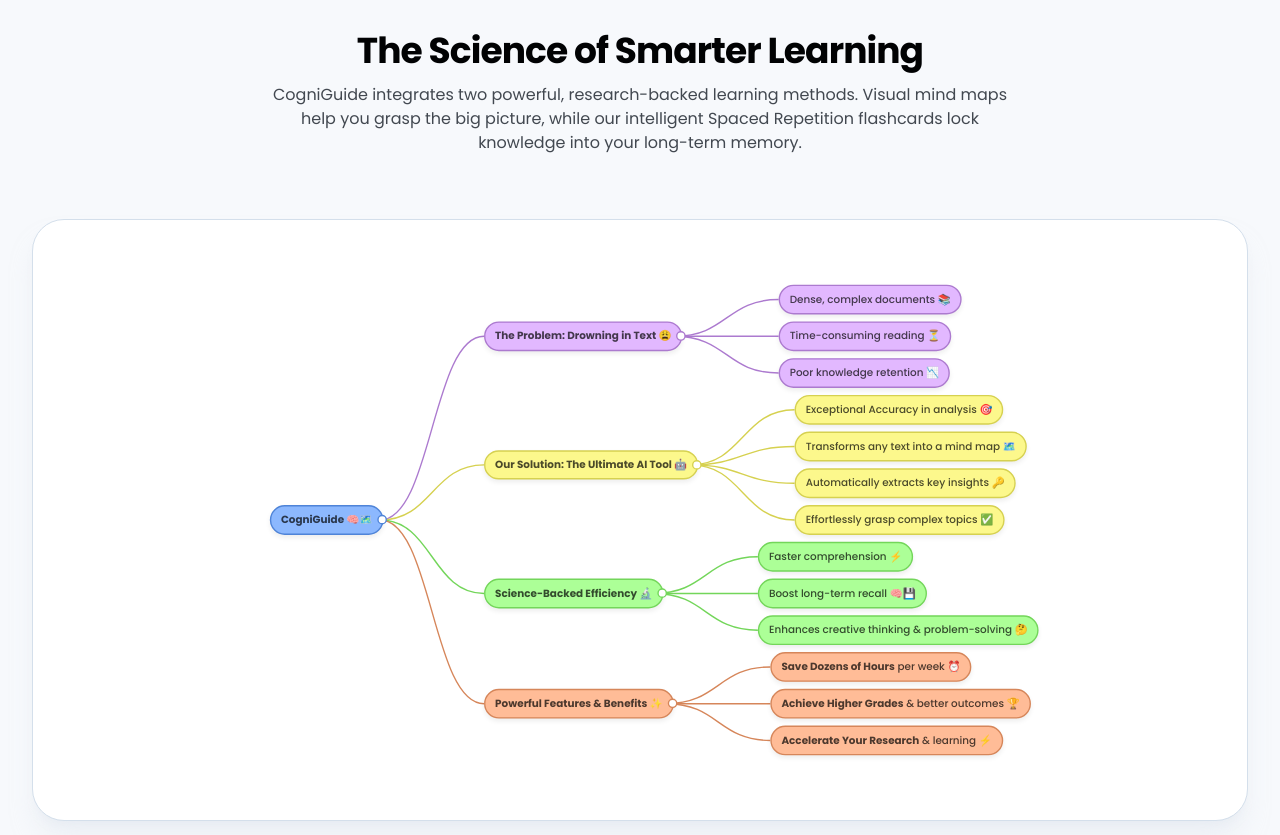
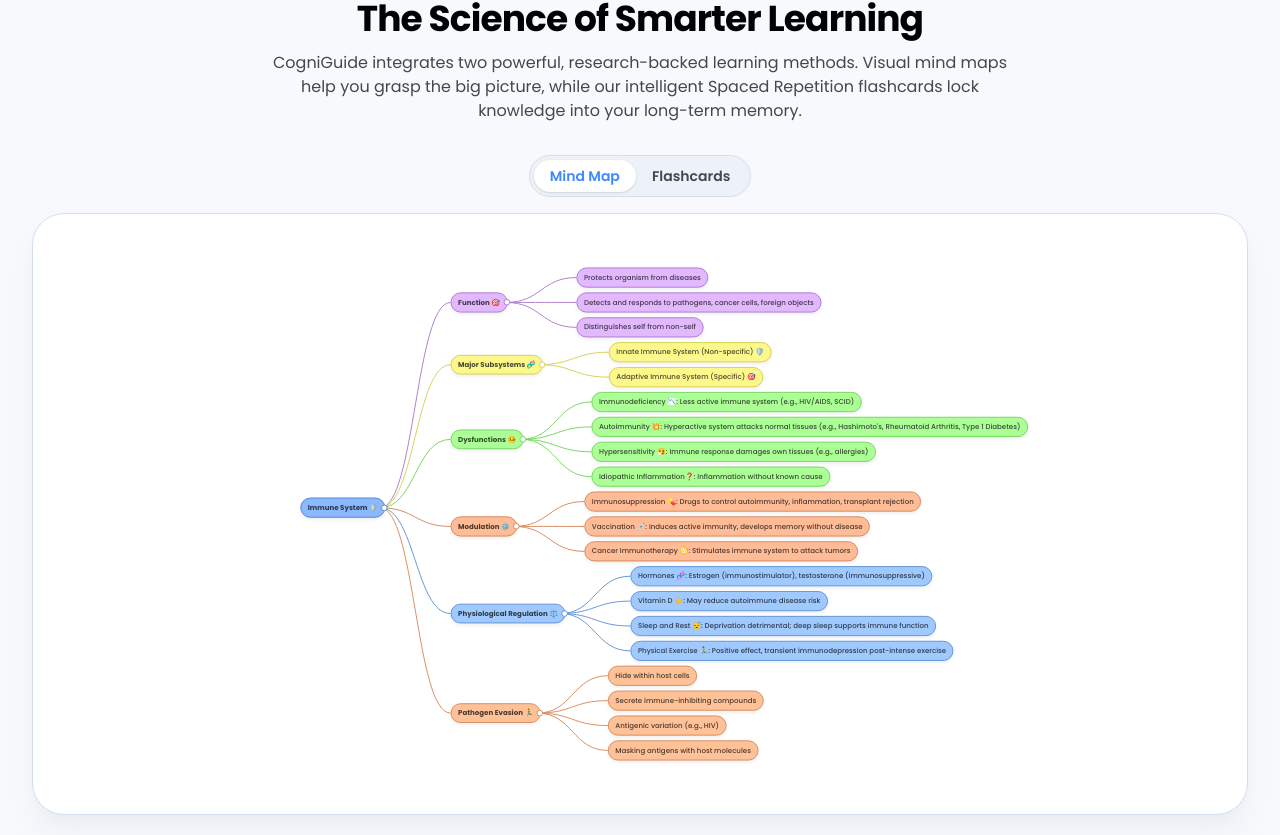
Before and after one commit to Led-adel-pilot/CogniGuide, a Next.js app: page / in a window 1280 px wide. Shown: the part 745-1580 px from the top of the page. Built offline with nearby package versions, Linux system fonts and the light colour scheme; no server answers.

Commit message:
Added embedded flashcards

```diff
--- a/app/page.tsx
+++ b/app/page.tsx
@@ -11,9 +11,10 @@ import { useRouter } from 'next/navigation';
 import { supabase } from '@/lib/supabaseClient';
 import AuthModal from '@/components/AuthModal';
 import EmbeddedMindMap from '@/components/EmbeddedMindMap';
+import EmbeddedFlashcards from '@/components/EmbeddedFlashcards';
 
 const InteractiveMindMap = () => {
-  const markdownData = "# CogniGuide 🧠🗺️\n- **The Problem: Drowning in Text 😩**\n  - Dense, complex documents 📚\n  - Time-consuming reading ⏳\n  - Poor knowledge retention 📉\n- **Our Solution: The Ultimate AI Tool 🤖**\n  - Exceptional Accuracy in analysis 🎯\n  - Transforms any text into a mind map 🗺️\n  - Automatically extracts key insights 🔑\n  - Effortlessly grasp complex topics ✅\n- **Science-Backed Efficiency 🔬**\n  - Faster comprehension ⚡\n  - Boost long-term recall 🧠💾\n  - Enhances creative thinking & problem-solving 🤔\n- **Powerful Features & Benefits ✨**\n  - **Save Dozens of Hours** per week ⏰\n  - **Achieve Higher Grades** & better outcomes 🏆\n  - **Accelerate Your Research** & learning ⚡";
+  const markdownData = "# Immune System 🛡️\n- **Function 🎯**\n  - Protects organism from diseases\n  - Detects and responds to pathogens, cancer cells, foreign objects\n  - Distinguishes self from non-self\n- **Major Subsystems 🧬**\n  - Innate Immune System (Non-specific) 🛡️\n  - Adaptive Immune System (Specific) 🎯\n- **Dysfunctions 🤒**\n  - Immunodeficiency 📉: Less active immune system (e.g., HIV/AIDS, SCID)\n  - Autoimmunity 💥: Hyperactive system attacks normal tissues (e.g., Hashimoto's, Rheumatoid Arthritis, Type 1 Diabetes)\n  - Hypersensitivity 🤧: Immune response damages own tissues (e.g., allergies)\n  - Idiopathic Inflammation❓: Inflammation without known cause\n- **Modulation ⚙️**\n  - Immunosuppression 💊: Drugs to control autoimmunity, inflammation, transplant rejection\n  - Vaccination 💉: Induces active immunity, develops memory without disease\n  - Cancer Immunotherapy ♋: Stimulates immune system to attack tumors\n- **Physiological Regulation ⚖️**\n  - Hormones 🧬: Estrogen (immunostimulator), testosterone (immunosuppressive)\n  - Vitamin D ☀️: May reduce autoimmune disease risk\n  - Sleep and Rest 😴: Deprivation detrimental; deep sleep supports immune function\n  - Physical Exercise 🏃: Positive effect, transient immunodepression post-intense exercise\n- **Pathogen Evasion 🏃‍♂️**\n  - Hide within host cells\n  - Secrete immune-inhibiting compounds\n  - Antigenic variation (e.g., HIV)\n  - Masking antigens with host molecules";
 
   return <EmbeddedMindMap markdown={markdownData} />;
 };
@@ -22,6 +23,7 @@ const InteractiveMindMap = () => {
 export default function Home() {
   const [showAuth, setShowAuth] = useState(false);
   const [isAuthed, setIsAuthed] = useState(false);
+  const [view, setView] = useState('mindmap');
   const router = useRouter();
 
   useEffect(() => {
@@ -94,15 +96,33 @@ export default function Home() {
           </section>
 
           {/* Why Mind Maps Section */}
-          <section className="py-20 bg-muted/30 border-y">
+          <section className="pt-10 md:pt-12 pb-10 bg-muted/30 border-y">
             <div className="container">
-              <div className="text-center mb-16">
+              <div className="text-center mb-8">
                 <h2 className="text-3xl md:text-4xl font-bold font-heading tracking-tight">The Science of Smarter Learning</h2>
                 <p className="text-muted-foreground mt-3 max-w-3xl mx-auto">CogniGuide integrates two powerful, research-backed learning methods. Visual mind maps help you grasp the big picture, while our intelligent Spaced Repetition flashcards lock knowledge into your long-term memory.</p>
               </div>
-              <div className="relative bg-white rounded-[2rem] border shadow-xl shadow-slate-200/50 overflow-hidden">
-                <div className="h-[500px] md:h-[600px] w-full">
-                  <InteractiveMindMap />
+              <div className="relative">
+                <div className="flex justify-center mb-4">
+                  <div className="inline-flex p-1 rounded-full border bg-muted/50">
+                    <button
+                      onClick={() => setView('mindmap')}
+                      className={`px-4 py-1.5 text-sm font-semibold rounded-full transition-colors ${view === 'mindmap' ? 'bg-white text-primary shadow' : 'text-muted-foreground hover:text-primary'}`}
+                    >
+                      Mind Map
+                    </button>
+                    <button
+                      onClick={() => setView('flashcards')}
+                      className={`px-4 py-1.5 text-sm font-semibold rounded-full transition-colors ${view === 'flashcards' ? 'bg-white text-primary shadow' : 'text-muted-foreground hover:text-primary'}`}
+                    >
+                      Flashcards
+                    </button>
+                  </div>
+                </div>
+                <div className="bg-white rounded-[2rem] border shadow-xl shadow-slate-200/50 overflow-hidden">
+                  <div className="h-[500px] md:h-[600px] w-full">
+                    {view === 'mindmap' ? <InteractiveMindMap /> : <EmbeddedFlashcards />}
+                  </div>
                 </div>
               </div>
             </div>
--- /dev/null
+++ b/components/EmbeddedFlashcards.tsx
@@ -0,0 +1,82 @@
+'use client';
+
+import FlashcardsModal, { type Flashcard } from '@/components/FlashcardsModal';
+
+const sampleFlashcards: Flashcard[] = [
+    {
+        "question": "What are the three primary functions of the immune system?",
+        "answer": "1. Protects from diseases.\n2. Detects and responds to pathogens, cancer cells, and foreign objects.\n3. Distinguishes self from non-self."
+    },
+    {
+        "question": "What are the two major subsystems of the immune system?",
+        "answer": "Innate (non-specific) and Adaptive (specific) immune systems."
+    },
+    {
+        "question": "Which immune subsystem provides a non-specific defense?",
+        "answer": "The innate immune system."
+    },
+    {
+        "question": "Which immune subsystem provides a specific, targeted response to pathogens?",
+        "answer": "The adaptive immune system."
+    },
+    {
+        "question": "What is the term for an immune dysfunction characterized by a less active immune system?",
+        "answer": "Immunodeficiency (e.g., HIV/AIDS)."
+    },
+    {
+        "question": "What is autoimmunity?",
+        "answer": "An immune dysfunction where a hyperactive system attacks the body's normal tissues (e.g., Rheumatoid Arthritis)."
+    },
+    {
+        "question": "What is hypersensitivity in the context of the immune system?",
+        "answer": "An immune dysfunction where the immune response itself damages the body's own tissues (e.g., allergies)."
+    },
+    {
+        "question": "What is the term for inflammation that occurs without a known cause?",
+        "answer": "Idiopathic inflammation."
+    },
+    {
+        "question": "What is the purpose of immunosuppression as a medical intervention?",
+        "answer": "To use drugs to control autoimmunity, inflammation, or transplant rejection."
+    },
+    {
+        "question": "How does vaccination modulate the immune system?",
+        "answer": "It induces active immunity and develops immunological memory without causing the disease."
+    },
+    {
+        "question": "What is the goal of cancer immunotherapy?",
+        "answer": "To stimulate the patient's own immune system to attack tumors."
+    },
+    {
+        "question": "How do the hormones estrogen and testosterone differentially affect the immune system?",
+        "answer": "Estrogen acts as an immunostimulator, while testosterone is immunosuppressive."
+    },
+    {
+        "question": "What is a potential benefit of Vitamin D for the immune system?",
+        "answer": "It may reduce the risk of autoimmune diseases."
+    },
+    {
+        "question": "How does sleep and rest impact immune function?",
+        "answer": "Deprivation is detrimental, while deep sleep supports immune function."
+    },
+    {
+        "question": "What is the general effect of physical exercise on the immune system?",
+        "answer": "It has a positive effect, though intense exercise can cause transient immunodepression."
+    },
+    {
+        "question": "List four strategies pathogens use to evade the immune system.",
+        "answer": "- Hide within host cells\n- Secrete immune-inhibiting compounds\n- Antigenic variation (e.g., HIV)\n- Masking antigens with host molecules"
+    }
+];
+
+export default function EmbeddedFlashcards() {
+    return (
+        <FlashcardsModal
+            open={true}
+            isEmbedded={true}
+            cards={sampleFlashcards}
+            title="Sample Flashcards"
+            onClose={() => {}}
+        />
+    );
+}
--- a/components/FlashcardsModal.tsx
+++ b/components/FlashcardsModal.tsx
@@ -37,9 +37,10 @@ type Props = {
   initialIndex?: number;
   studyDueOnly?: boolean;
   dueIndices?: number[];
+  isEmbedded?: boolean;
 };
 
-export default function FlashcardsModal({ open, title, cards, isGenerating = false, error, onClose, deckId, initialIndex, studyDueOnly = false, dueIndices }: Props) {
+export default function FlashcardsModal({ open, title, cards, isGenerating = false, error, onClose, deckId, initialIndex, studyDueOnly = false, dueIndices, isEmbedded = false }: Props) {
   const [index, setIndex] = React.useState(0);
   const [showAnswer, setShowAnswer] = React.useState(false);
   const [scheduledCards, setScheduledCards] = React.useState<CardWithSchedule[] | null>(null);
@@ -196,13 +197,13 @@ export default function FlashcardsModal({ open, title, cards, isGenerating = fal
     return index;
   };
 
-  if (!open) return null;
+  if (!open && !isEmbedded) return null;
 
   const hasCards = Boolean(cards && cards.length > 0);
 
-  return (
-    <div className="fixed inset-0 bg-background/80 backdrop-blur-sm flex items-center justify-center z-[100] p-4 font-sans">
+  const ModalContent = () => (
     <div className="relative bg-white w-full h-full rounded-[1.5rem] border border-gray-200 ring-1 ring-black/5 shadow-2xl flex flex-col overflow-hidden">
+      {!isEmbedded && (
         <div className="absolute top-2 right-2 z-30">
           <button
             onClick={onClose}
@@ -212,12 +213,13 @@ export default function FlashcardsModal({ open, title, cards, isGenerating = fal
             <X className="h-4 w-4" />
           </button>
         </div>
+      )}
 
       <div className="w-full h-full grid grid-rows-[auto,1fr,auto] bg-white p-4 sm:p-6">
-          <div className="w-full max-w-5xl mx-auto grid grid-cols-1 sm:grid-cols-3 items-center gap-3">
-            <div className="text-left text-sm font-medium truncate bg-clip-text text-transparent bg-gradient-to-r from-indigo-600 to-emerald-600">{title || 'Flashcards'}</div>
+        <div className="w-full max-w-5xl mx-auto grid grid-cols-1 sm:grid-cols-3 items-center gap-2 sm:gap-3">
+          <div className="text-center sm:text-left text-sm font-medium truncate bg-clip-text text-transparent bg-gradient-to-r from-indigo-600 to-emerald-600">{title || 'Flashcards'}</div>
           <div className="text-sm text-gray-600 text-center">{hasCards ? `${index + 1} / ${cards!.length}` : ''}</div>
-            <div className="justify-self-start sm:justify-self-end">
+          <div className="justify-self-center sm:justify-self-end">
             {hasCards && (
               <label className="inline-flex items-center gap-2 text-sm">
                 <span className="text-gray-700 font-medium">Exam date</span>
@@ -291,14 +293,15 @@ export default function FlashcardsModal({ open, title, cards, isGenerating = fal
         </div>
 
         {hasCards ? (
-            <div className="w-full max-w-3xl mx-auto mt-4 grid grid-cols-3 items-center gap-3">
+          <div className="w-full max-w-3xl mx-auto mt-4 grid grid-cols-3 items-center gap-2 sm:gap-3">
             {!showAnswer ? (
               <div className="justify-self-start">
                 <button
                   onClick={() => { if (!cards) return; setIndex(getPrevIndex()); setShowAnswer(false); setHoveredGrade(null); setPredictedDueByGrade({}); setPredictedDueDatesByGrade({}); }}
-                    className="inline-flex items-center h-10 px-4 rounded-full border border-gray-300 bg-white text-gray-700 hover:bg-gray-50 transition-colors focus-visible:outline-none focus-visible:ring-2 focus-visible:ring-gray-400/50 whitespace-nowrap"
+                  className="inline-flex items-center justify-center h-10 w-10 sm:w-auto sm:px-4 rounded-full border border-gray-300 bg-white text-gray-700 hover:bg-gray-50 transition-colors focus-visible:outline-none focus-visible:ring-2 focus-visible:ring-gray-400/50"
                 >
-                    <ChevronLeft className="h-5 w-5 mr-2" /> Prev
+                  <ChevronLeft className="h-5 w-5 sm:mr-2" />
+                  <span className="hidden sm:inline">Prev</span>
                 </button>
               </div>
             ) : <div />}
@@ -360,9 +363,10 @@ export default function FlashcardsModal({ open, title, cards, isGenerating = fal
               <div className="justify-self-end">
                 <button
                   onClick={() => { if (!cards) return; setIndex(getNextIndex()); setShowAnswer(false); setHoveredGrade(null); setPredictedDueByGrade({}); setPredictedDueDatesByGrade({}); }}
-                    className="inline-flex items-center h-10 px-4 rounded-full border border-gray-300 bg-white text-gray-700 hover:bg-gray-50 transition-colors focus-visible:outline-none focus-visible:ring-2 focus-visible:ring-gray-400/50 whitespace-nowrap"
+                  className="inline-flex items-center justify-center h-10 w-10 sm:w-auto sm:px-4 rounded-full border border-gray-300 bg-white text-gray-700 hover:bg-gray-50 transition-colors focus-visible:outline-none focus-visible:ring-2 focus-visible:ring-gray-400/50"
                 >
-                    Next <ChevronRight className="h-5 w-5 ml-2" />
+                  <span className="hidden sm:inline">Next</span>
+                  <ChevronRight className="h-5 w-5 sm:ml-2" />
                 </button>
               </div>
             ) : <div />}
@@ -372,6 +376,15 @@ export default function FlashcardsModal({ open, title, cards, isGenerating = fal
         )}
       </div>
     </div>
+  );
+
+  if (isEmbedded) {
+    return <ModalContent />;
+  }
+
+  return (
+    <div className="fixed inset-0 bg-background/80 backdrop-blur-sm flex items-center justify-center z-[100] p-4 font-sans">
+      <ModalContent />
     </div>
   );
 }
```
Lines whose indentation alone changed are shown as unchanged.
